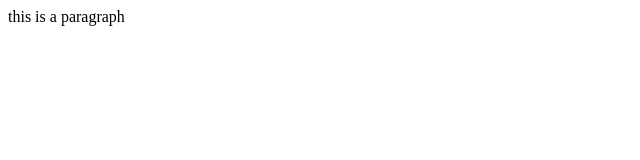
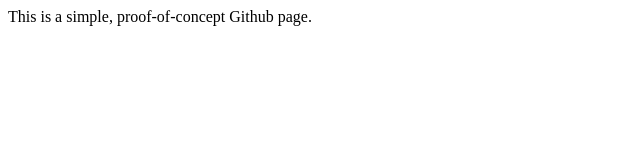
Before and after one commit to rfulton-lf/rfulton-lf.github.io, a plain HTML site: page index.html in a window 1280 px wide. Shown: the whole page, without its empty margins (0-640 px from the left). Drawn offline with Linux system fonts and the light colour scheme.

Commit message:
added code to index.html

```diff
--- a/index.html
+++ b/index.html
@@ -1 +1,2 @@
-<p> this is a paragraph </p>
+<title> Sample Github Page </title>
+<p>This is a simple, proof-of-concept Github page.</p>
```
